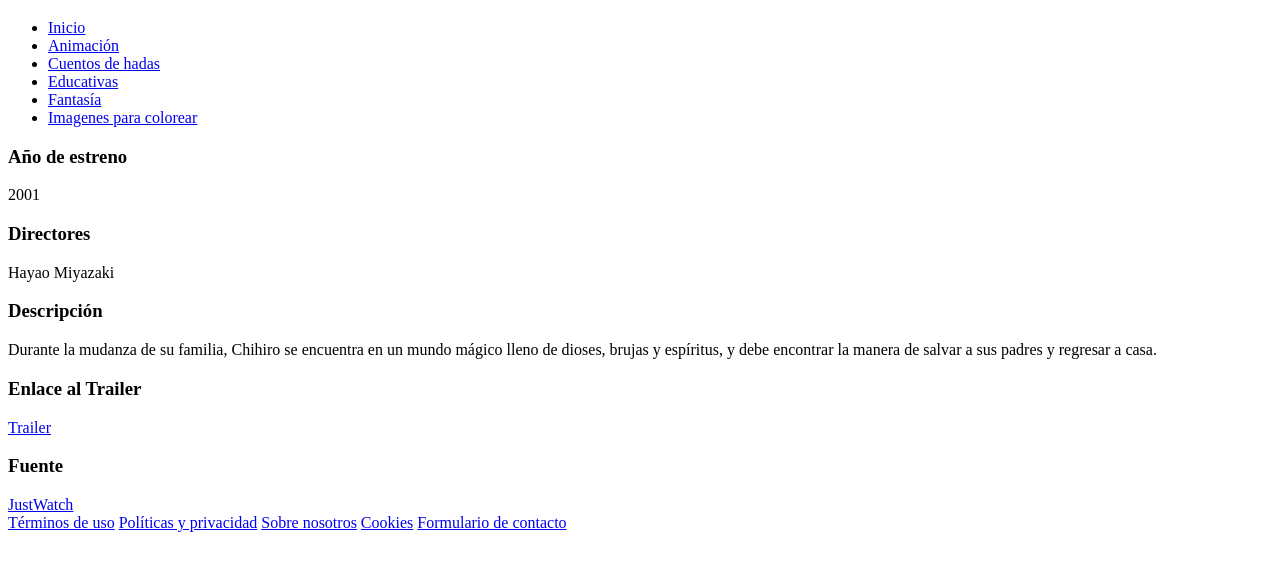
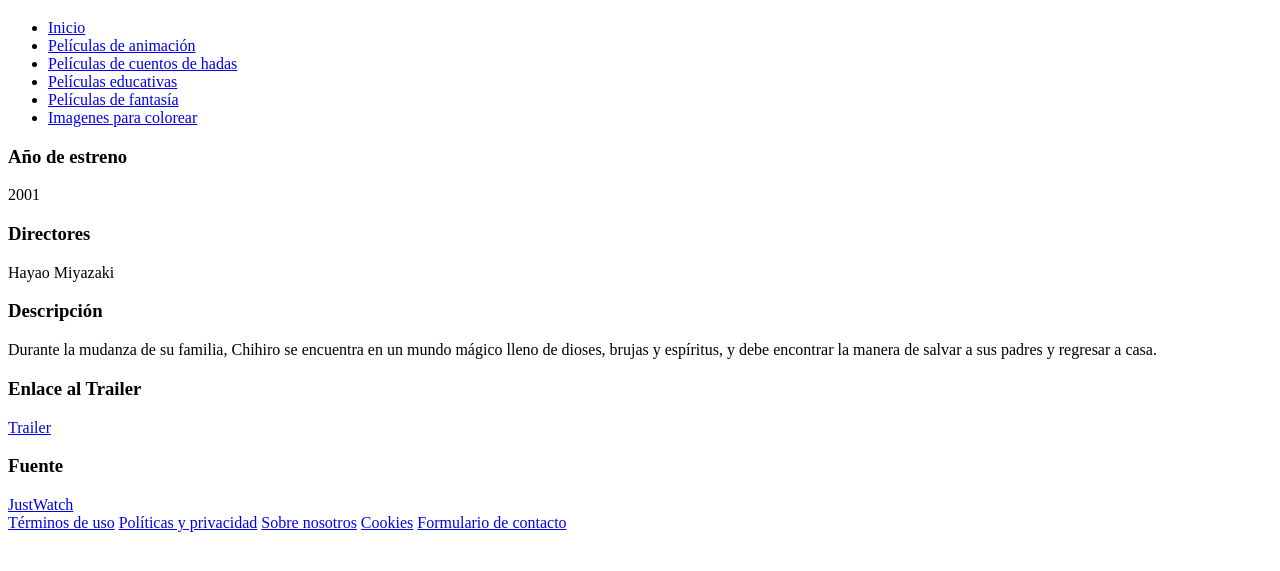
Before and after one commit to serrazabal/proyecto_MF0493, a plain HTML site: page Animacion_El_viaje_de_Chihiro.html in a window 1280 px wide. Shown: the part 89-660 px from the top of the page. Drawn offline with Linux system fonts and the light colour scheme.

Commit message:
he añadido el html con codiogo corregido en la barra de navegación

```diff
--- a/Animacion_El_viaje_de_Chihiro.html
+++ b/Animacion_El_viaje_de_Chihiro.html
@@ -10,12 +10,12 @@
     <section>
             <nav>
                 <ul>
-                <li><a href="C:\xampp\htdocs\Proyecto_MF0493\index.html">Inicio</a></li>
-                <li><a href="#servicios">Animación</a></li>
-                <li><a href="#contacto">Cuentos de hadas</a></li>
-                <li><a href="#contacto">Educativas</a></li>
-                <li><a href="#contacto">Fantasía</a></li>
-                <li><a href="#contacto">Imagenes para colorear</a></li>
+                    <li><a href="C:\xampp\htdocs\Proyecto_MF0493\index.html">Inicio</a></li>
+                    <li><a href="C:\xampp\htdocs\Proyecto_MF0493\animacion.html">Películas de animación</a></li>
+                    <li><a href="C:\xampp\htdocs\Proyecto_MF0493\Hadas.html">Películas de cuentos de hadas </a></li>
+                    <li><a href="C:\xampp\htdocs\Proyecto_MF0493\Educativas.html">Películas educativas </a></li>
+                    <li><a href="C:\xampp\htdocs\Proyecto_MF0493\fantasia.html">Películas de fantasía </a></li>
+                    <li><a href="C:\xampp\htdocs\Proyecto_MF0493\Imagenes_para_colorear.html">Imagenes para colorear </a></li>
                 </ul>
             </nav>
     </section>
```
